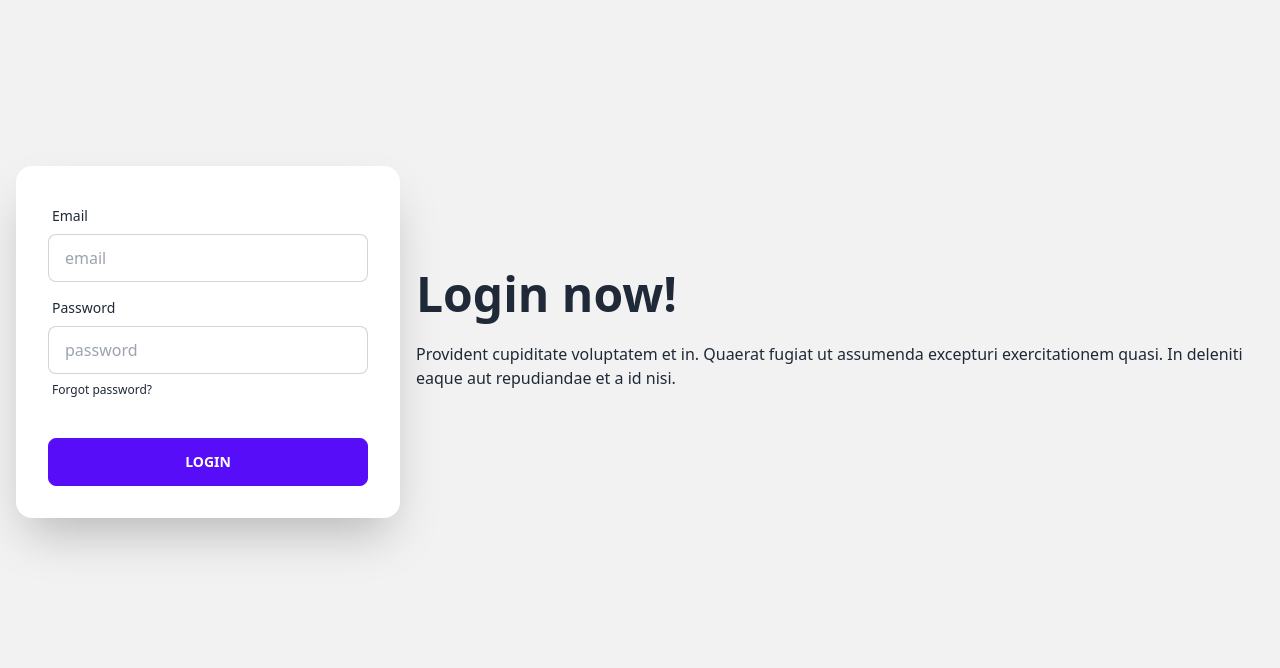
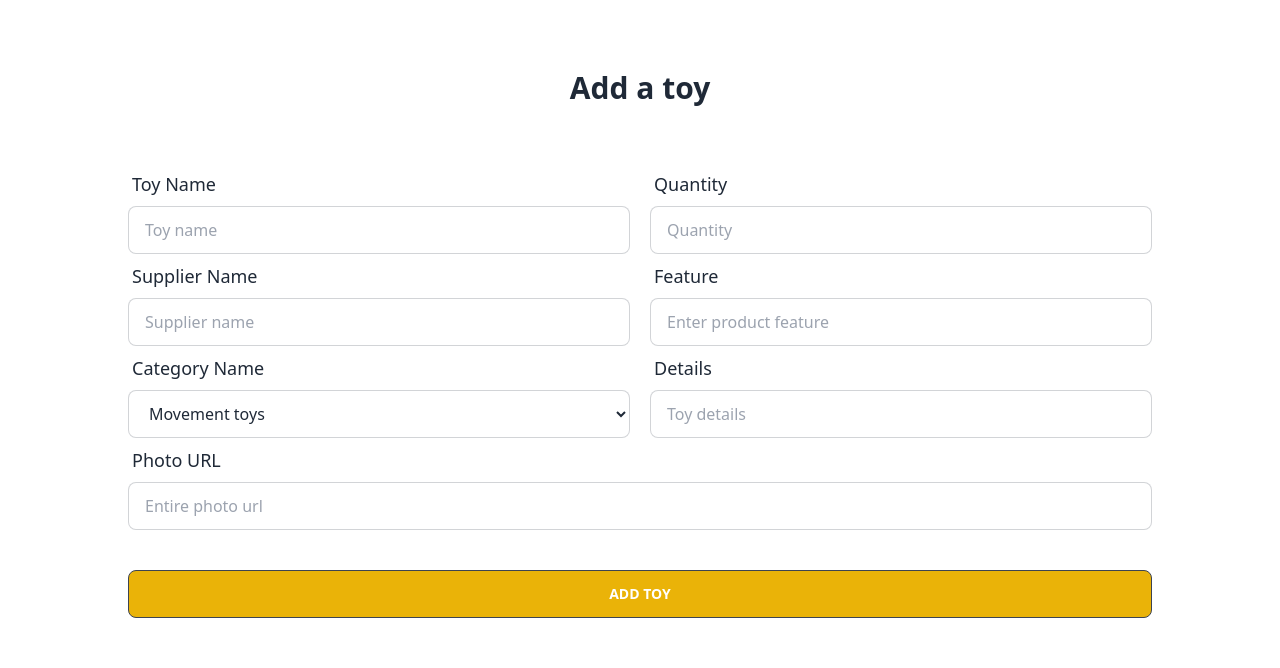
Before and after one commit to SanzidAhmed/playkid-client, a React (Vite) app: page /addtoys in a window 1280 px wide. Shown: the part 202-870 px from the top of the page. Built offline with nearby package versions, Linux system fonts and the light colour scheme; no server answers; sample sign-in values are in the browser's storage.

Commit message:
add post route design complete

```diff
--- a/src/components/Pages/AddToys/AddToys.jsx
+++ b/src/components/Pages/AddToys/AddToys.jsx
@@ -1,38 +1,84 @@
 import React from 'react';
+import { useForm } from "react-hook-form";
+
 
 const AddToys = () => {
+    const { register, handleSubmit, watch, formState: { errors } } = useForm();
+    const onSubmit = data => console.log(data);
     return (
-        <div>
-            <div className="hero min-h-screen bg-base-200">
-                <div className="hero-content flex-col lg:flex-row-reverse">
-                    <div className="text-center lg:text-left">
-                        <h1 className="text-5xl font-bold">Login now!</h1>
-                        <p className="py-6">Provident cupiditate voluptatem et in. Quaerat fugiat ut assumenda excepturi exercitationem quasi. In deleniti eaque aut repudiandae et a id nisi.</p>
-                    </div>
-                    <div className="card flex-shrink-0 w-full max-w-sm shadow-2xl bg-base-100">
-                        <div className="card-body">
-                            <div className="form-control">
+        <div className="bg-white p-32">
+            <h1 className="text-center font-extrabold text-3xl mb-14">Add a toy</h1>
+            <form onSubmit={handleSubmit(onSubmit)} className=" ">
+                <div className="md:flex gap-5">
+                    <div className="form-control md:w-1/2">
                         <label className="label">
-                                    <span className="label-text">Email</span>
+                            <span className="label-text text-lg font-medium ">Toy Name</span>
                         </label>
-                                <input type="text" placeholder="email" className="input input-bordered" />
-                            </div>
-                            <div className="form-control">
-                                <label className="label">
-                                    <span className="label-text">Password</span>
-                                </label>
-                                <input type="text" placeholder="password" className="input input-bordered" />
-                                <label className="label">
-                                    <a href="#" className="label-text-alt link link-hover">Forgot password?</a>
+                        <label className="">
+                            <input type="text" {...register("toyName")} placeholder="Toy name" name="toyName" className="input input-bordered rounded-lg w-full" />
                         </label>
                     </div>
-                            <div className="form-control mt-6">
-                                <button className="btn btn-primary">Login</button>
+                    <div className="form-control md:w-1/2">
+                        <label className="label">
+                            <span className="label-text text-lg font-medium">Quantity</span>
+                        </label>
+                        <label className="">
+                            <input type="number" {...register("quantity")} placeholder="Quantity" name="quantity" className="input input-bordered rounded-lg w-full" />
+                        </label>
                     </div>
                 </div>
+                <div className="md:flex gap-5">
+                    <div className="form-control md:w-1/2">
+                        <label className="label">
+                            <span className="label-text text-lg font-medium ">Supplier Name</span>
+                        </label>
+                        <label className="">
+                            <input type="text" {...register("supplierName")} placeholder="Supplier name" name="supplierName" className="input input-bordered rounded-lg w-full" />
+                        </label>
+                    </div>
+                    <div className="form-control md:w-1/2">
+                        <label className="label">
+                            <span className="label-text text-lg font-medium">Feature</span>
+                        </label>
+                        <label className="">
+                            <input type="text" {...register("productFeature")} placeholder="Enter product feature" name="feature" className="input input-bordered rounded-lg w-full" />
+                        </label>
                     </div>
                 </div>
+                <div className="md:flex gap-5">
+                    <div className="form-control md:w-1/2">
+                        <label className="label">
+                            <span className="label-text text-lg font-medium ">Category Name</span>
+                        </label>
+                        <label className="">
+                            <select className=' input input-bordered rounded-lg w-full' {...register("category")}>
+                                <option value="movement">Movement toys</option>
+                                <option value="Small world toys">Small world toys</option>
+                                <option value="Creative toys">Creative toys</option>
+                            </select>
+                        </label>
                     </div>
+                    <div className="form-control md:w-1/2">
+                        <label className="label">
+                            <span className="label-text text-lg font-medium">Details</span>
+                        </label>
+                        <label className="">
+                            <input type="text" {...register("toyDetails")} placeholder="Toy details" name="details" className="input input-bordered rounded-lg w-full" />
+                        </label>
+                    </div>
+                </div>
+                <div className="md:flex gap-5 mb-10">
+                    <div className="form-control md:w-full">
+                        <label className="label">
+                            <span className="label-text text-lg font-medium">Photo URL</span>
+                        </label>
+                        <label className="">
+                            <input type="text" {...register("productPhoto")} placeholder="Entire photo url" name="photo" className="input input-bordered rounded-lg w-full" />
+                        </label>
+                    </div>
+                </div>
+                <input type="submit" value="add toy" className="btn btn-block bg-yellow-500 hover:bg-yellow-700" />
+            </form>
         </div>
     );
 };
```
Lines whose indentation alone changed are shown as unchanged.
